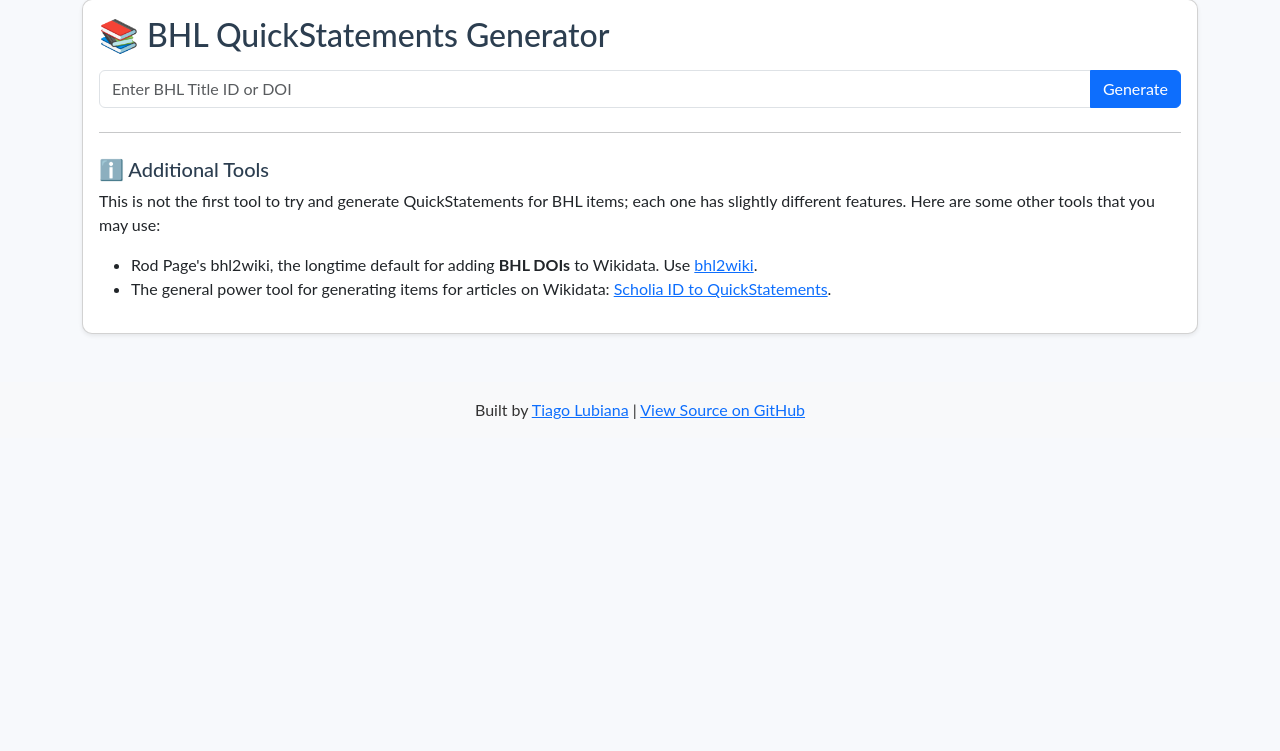
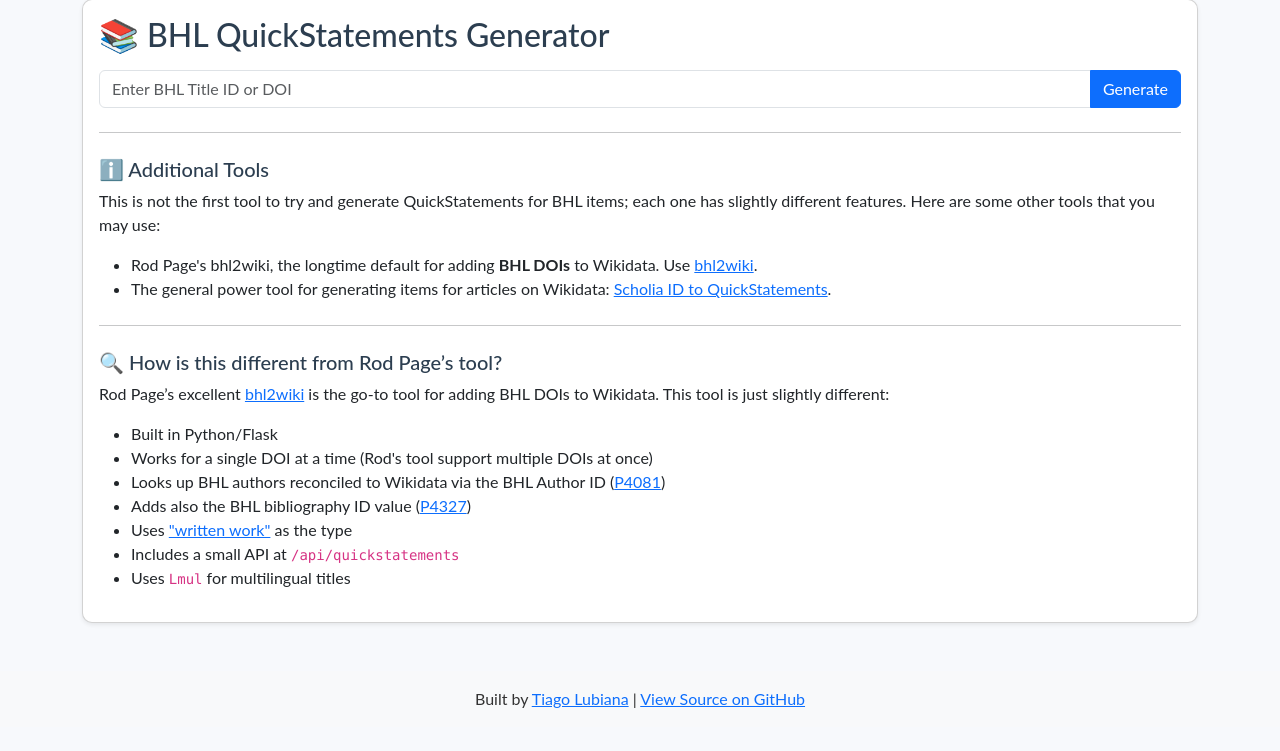
Before and after one commit to lubianat/bhl-qs-generator, a Flask app: page / in a window 1280 px wide. Shown: the part 49-800 px from the top of the page. Run offline with Flask 3, Linux system fonts and the light colour scheme.

Commit message:
docs: Explain the difference between this and Rod's tool

```diff
--- a/templates/index.html
+++ b/templates/index.html
@@ -67,6 +67,26 @@
                             QuickStatements</a>.
                     </li>
                 </ul>
+
+                <hr class="my-4">
+                <h5>🔍 How is this different from Rod Page’s tool?</h5>
+                <p>
+                    Rod Page’s excellent <a href="https://bhl2wiki.herokuapp.com/" target="_blank">bhl2wiki</a> is
+                    the go-to tool for adding BHL DOIs to Wikidata. This tool is just slightly different:
+                </p>
+                <ul>
+                    <li>Built in Python/Flask</li>
+                    <li>Works for a single DOI at a time (Rod's tool support multiple DOIs at once)</li>
+                    <li>Looks up BHL authors reconciled to Wikidata via the BHL Author ID (<a
+                            href="https://www.wikidata.org/wiki/Property:P4081" target="_blank">P4081</a>)</li>
+                    <li>Adds also the BHL bibliography ID value (<a href="https://www.wikidata.org/wiki/Property:P4327"
+                            target="_blank">P4327</a>)</li>
+                    <li>Uses <a href="https://www.wikidata.org/wiki/Q47461344" target="_blank">"written work"</a> as the
+                        type</li>
+                    <li>Includes a small API at <code>/api/quickstatements</code></li>
+                    <li>Uses <code>Lmul</code> for multilingual titles</li>
+                </ul>
+
             </div>
         </div>
     </div>
```
